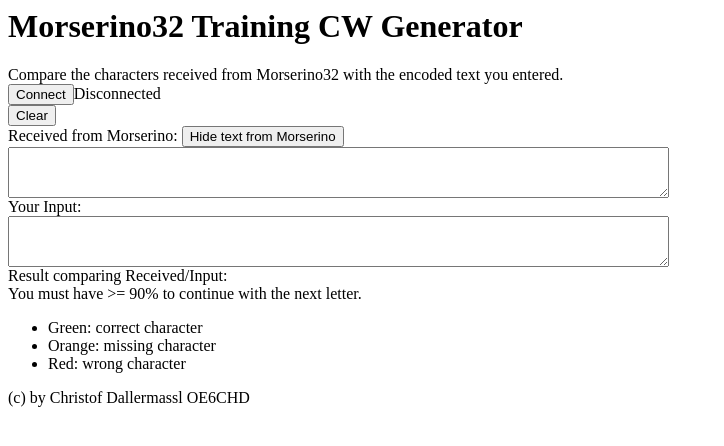
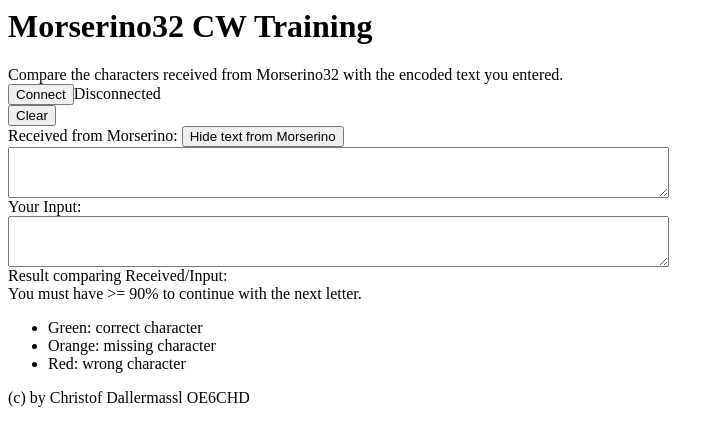
Before and after one commit to cdaller/morserino32-trainer, a website: page morserino32-trainer.html in a window 1280 px wide. Shown: the whole page, without its empty margins (0-724 px from the left). Drawn offline with Linux system fonts and the light colour scheme.

Commit message:
changed h1

```diff
--- a/morserino32-trainer.html
+++ b/morserino32-trainer.html
@@ -24,7 +24,7 @@
 
 
 <body>
-    <h1>Morserino32 Training CW Generator</h1>
+    <h1>Morserino32 CW Training</h1>
 
     <div>
         Compare the characters received from Morserino32 with the encoded text you entered.
```
